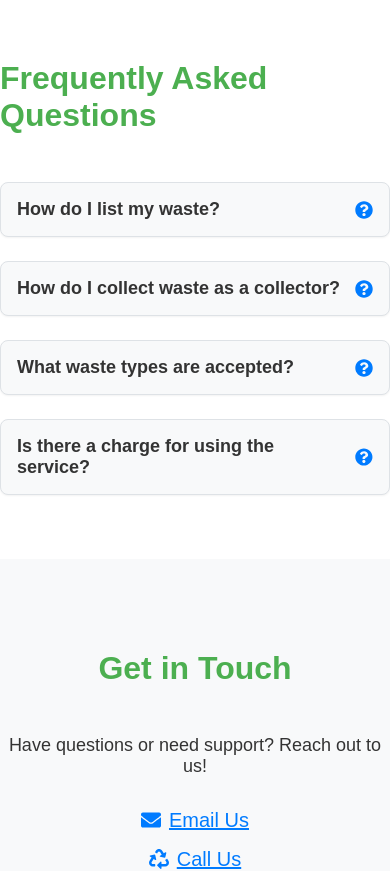
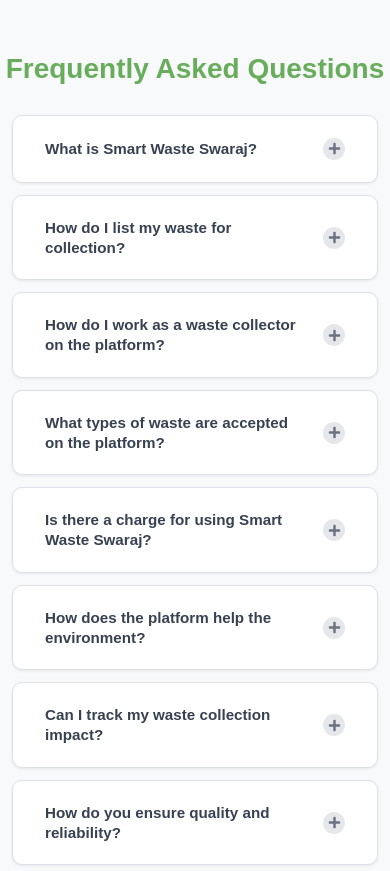
Before and after one commit to rishita2305/smart-waste-swaraj, a Next.js app: page / in a window 390 px wide. Shown: the part 2740-3611 px from the top of the page. Built offline with nearby package versions, Linux system fonts and the light colour scheme.

Commit message:
Update FAQ styles and layout for slimmer design

```diff
--- a/src/app/landing-page.module.css
+++ b/src/app/landing-page.module.css
@@ -322,3 +322,141 @@
     font-size: 1.25rem;
   }
 }
+.faqSection {
+  padding: 60px 0;
+  background-color: #f8f9fa;
+}
+
+.faqSectionTitle {
+  font-size: 2rem;
+  font-weight: 700;
+  text-align: center;
+  margin-bottom: 30px;
+  color: rgb(103, 173, 91);
+}
+
+.faqContainer {
+  max-width: 700px;
+  margin: 0 auto;
+  display: flex;
+  flex-direction: column;
+  gap: 12px; /* reduced gap */
+}
+
+.faqItem {
+  background: white;
+  border-radius: 10px;
+  box-shadow: 0 1px 3px rgba(0, 0, 0, 0.08);
+  overflow: hidden;
+  transition: all 0.3s ease;
+}
+
+.faqItem.faqItemActive {
+  background-color: rgba(103, 173, 91, 0.08);
+}
+
+.faqQuestion {
+  width: 100%;
+  padding: 10px 24px;
+  background: none;
+  border: none;
+  text-align: left;
+  cursor: pointer;
+  display: flex;
+  justify-content: space-between;
+  align-items: center;
+  font-size: 1rem;
+  font-weight: 600;
+  color: #374151;
+  transition: background 0.3s ease;
+}
+
+.faqQuestion:hover {
+  background-color: #f1f3f5;
+}
+
+.faqQuestionActive {
+  color: rgb(103, 173, 91);
+}
+
+.faqQuestionText {
+  flex-grow: 1;
+  margin-right: 12px;
+  line-height: 1.3;
+}
+
+.faqIcon {
+  flex-shrink: 0;
+  width: 22px;
+  height: 22px;
+  border-radius: 50%;
+  background-color: #e5e7eb;
+  display: flex;
+  align-items: center;
+  justify-content: center;
+  color: #6b7280;
+  font-size: 13px;
+}
+
+.faqQuestionActive .faqIcon {
+  background-color: rgb(103, 173, 91);
+  color: white;
+}
+
+.faqAnswer {
+  padding: 0 24px 10px 24px;
+  color: #6b7280;
+  line-height: 1.5;
+  font-size: 0.95rem;
+  animation: fadeIn 0.25s ease-in-out;
+}
+
+.faqAnswer p {
+  margin: 0;
+}
+
+@keyframes fadeIn {
+  from {
+    opacity: 0;
+    transform: translateY(-6px);
+  }
+  to {
+    opacity: 1;
+    transform: translateY(0);
+  }
+}
+
+/* Responsive Tweaks */
+@media (max-width: 768px) {
+  .faqSectionTitle {
+    font-size: 1.75rem;
+  }
+
+  .faqQuestion {
+    padding: 8px 20px;
+    font-size: 0.95rem;
+  }
+
+  .faqAnswer {
+    padding: 0 20px 8px 20px;
+    font-size: 0.9rem;
+  }
+
+  .faqContainer {
+    margin: 0 12px;
+  }
+}
+
+@media (max-width: 480px) {
+  .faqQuestion {
+    padding: 6px 16px;
+  }
+
+  .faqAnswer {
+    padding: 0 16px 6px 16px;
+  }
+
+  .faqQuestionText {
+    margin-right: 10px;
+  }
+}
--- a/src/app/page.tsx
+++ b/src/app/page.tsx
@@ -1,16 +1,29 @@
 // src/app/page.tsx
-'use client';
+"use client";
 
-import Link from 'next/link';
-import { FaRecycle, FaMapMarkedAlt, FaLeaf, FaQuestionCircle, FaEnvelope, FaBolt } from 'react-icons/fa';
-import styles from './landing-page.module.css'; // Import module CSS
+import Link from "next/link";
+import { useState } from "react";
+import {
+  FaRecycle,
+  FaMapMarkedAlt,
+  FaLeaf,
+  FaQuestionCircle,
+  FaEnvelope,
+  FaBolt,
+  FaPlus,
+  FaMinus,
+} from "react-icons/fa";
+import styles from "./landing-page.module.css"; // Import module CSS
 
 export default function LandingPage() {
+  const [openFAQ, setOpenFAQ] = useState<number | null>(null);
+
+  const toggleFAQ = (index: number) => {
+    setOpenFAQ(openFAQ === index ? null : index);
+  };
+
   return (
-
-
     <div className={styles.landingPageContainer}>
-
       {/* Hero Section */}
       <section
         className={styles.heroSection}
@@ -22,7 +35,8 @@
             Revolutionizing Waste Management for a Cleaner India
           </h1>
           <p className={styles.heroSubtitle}>
-            Connect waste generators with collectors for efficient, sustainable waste disposal.
+            Connect waste generators with collectors for efficient, sustainable
+            waste disposal.
           </p>
           <Link href="/auth/signup" className={styles.getStartedButton}>
             <FaBolt className={styles.buttonIcon} /> Get Started Today
@@ -33,9 +47,7 @@
       {/* About Us Section */}
       <section className={styles.aboutUsSection}>
         <div className={styles.container}>
-          <h2 className={styles.sectionTitle}>
-            What is Smart Waste Swaraj?
-          </h2>
+          <h2 className={styles.sectionTitle}>What is Smart Waste Swaraj?</h2>
           <div className={styles.aboutContent}>
             <div className={styles.aboutImageWrapper}>
               <img
@@ -46,13 +58,21 @@
             </div>
             <div className={styles.aboutText}>
               <p className={styles.aboutParagraph}>
-                Smart Waste Swaraj is an innovative platform designed to bridge the gap between households/businesses generating waste and dedicated waste collectors. We empower users to easily list their recyclable and non-recyclable waste, making it visible to local collectors who can efficiently pick it up.
+                Smart Waste Swaraj is an innovative platform designed to bridge
+                the gap between households/businesses generating waste and
+                dedicated waste collectors. We empower users to easily list
+                their recyclable and non-recyclable waste, making it visible to
+                local collectors who can efficiently pick it up.
               </p>
               <p className={styles.aboutParagraph}>
-                Our mission is to foster a cleaner environment, reduce landfill burden, and support a circular economy by streamlining the waste collection process and promoting responsible disposal practices across India.
+                Our mission is to foster a cleaner environment, reduce landfill
+                burden, and support a circular economy by streamlining the waste
+                collection process and promoting responsible disposal practices
+                across India.
               </p>
               <Link href="/map" className={styles.exploreMapButton}>
-                <FaMapMarkedAlt className={styles.buttonIcon} /> Explore Waste Map
+                <FaMapMarkedAlt className={styles.buttonIcon} /> Explore Waste
+                Map
               </Link>
             </div>
           </div>
@@ -62,24 +82,40 @@
       {/* Features/Benefits Section */}
       <section className={styles.benefitsSection}>
         <div className={styles.container}>
-          <h2 className={styles.sectionTitle}>
-            Key Benefits
-          </h2>
+          <h2 className={styles.sectionTitle}>Key Benefits</h2>
           <div className={styles.benefitsGrid}>
             <div className={styles.benefitCard}>
-              <FaLeaf className={styles.benefitIcon} style={{ color: 'var(--status-completed)' }} />
+              <FaLeaf
+                className={styles.benefitIcon}
+                style={{ color: "var(--status-completed)" }}
+              />
               <h3 className={styles.benefitTitle}>Eco-Friendly</h3>
-              <p className={styles.benefitDescription}>Reduce your carbon footprint and contribute to a healthier planet by recycling efficiently.</p>
+              <p className={styles.benefitDescription}>
+                Reduce your carbon footprint and contribute to a healthier
+                planet by recycling efficiently.
+              </p>
             </div>
             <div className={styles.benefitCard}>
-              <FaMapMarkedAlt className={styles.benefitIcon} style={{ color: 'var(--color-primary)' }} />
+              <FaMapMarkedAlt
+                className={styles.benefitIcon}
+                style={{ color: "var(--color-primary)" }}
+              />
               <h3 className={styles.benefitTitle}>Efficient Collection</h3>
-              <p className={styles.benefitDescription}>Connect directly with collectors, ensuring timely and convenient waste pickup.</p>
+              <p className={styles.benefitDescription}>
+                Connect directly with collectors, ensuring timely and convenient
+                waste pickup.
+              </p>
             </div>
             <div className={styles.benefitCard}>
-              <FaRecycle className={styles.benefitIcon} style={{ color: '#8a2be2' /* Custom purple */ }} />
+              <FaRecycle
+                className={styles.benefitIcon}
+                style={{ color: "#8a2be2" /* Custom purple */ }}
+              />
               <h3 className={styles.benefitTitle}>Sustainable Future</h3>
-              <p className={styles.benefitDescription}>Support a circular economy and promote responsible waste management practices.</p>
+              <p className={styles.benefitDescription}>
+                Support a circular economy and promote responsible waste
+                management practices.
+              </p>
             </div>
           </div>
         </div>
@@ -88,18 +124,34 @@
       {/* FAQ Section */}
       <section className={styles.faqSection}>
         <div className={styles.container}>
-          <h2 className={styles.sectionTitle}>
-            Frequently Asked Questions
-          </h2>
-          <div className={styles.faqList}>
+          <h2 className={styles.faqSectionTitle}>Frequently Asked Questions</h2>
+          <div className={styles.faqContainer}>
             {faqData.map((item, index) => (
-              <details key={index} className={styles.faqItem}>
-                <summary className={styles.faqSummary}>
-                  {item.question}
-                  <FaQuestionCircle className={styles.faqIcon} style={{ color: 'var(--color-secondary)' }} />
-                </summary>
-                <p className={styles.faqAnswer}>{item.answer}</p>
-              </details>
+              <div
+                key={index}
+                className={`${styles.faqItem} ${
+                  openFAQ === index ? styles.faqItemActive : ""
+                }`}
+              >
+                <button
+                  className={`${styles.faqQuestion} ${
+                    openFAQ === index ? styles.faqQuestionActive : ""
+                  }`}
+                  onClick={() => toggleFAQ(index)}
+                >
+                  <span className={styles.faqQuestionText}>
+                    {item.question}
+                  </span>
+                  <div className={styles.faqIcon}>
+                    {openFAQ === index ? <FaMinus /> : <FaPlus />}
+                  </div>
+                </button>
+                {openFAQ === index && (
+                  <div className={styles.faqAnswer}>
+                    <p>{item.answer}</p>
+                  </div>
+                )}
+              </div>
             ))}
           </div>
         </div>
@@ -108,14 +160,15 @@
       {/* Contact Us Section */}
       <section className={styles.contactSection}>
         <div className={styles.container}>
-          <h2 className={styles.sectionTitle}>
-            Get in Touch
-          </h2>
+          <h2 className={styles.sectionTitle}>Get in Touch</h2>
           <p className={styles.contactSubtitle}>
             Have questions or need support? Reach out to us!
           </p>
           <div className={styles.contactLinks}>
-            <a href="mailto:info@wastewiseswaraj.com" className={styles.contactLink}>
+            <a
+              href="mailto:info@smartwasteswaraj.com"
+              className={styles.contactLink}
+            >
               <FaEnvelope /> Email Us
             </a>
             <a href="tel:+919876543210" className={styles.contactLink}>
@@ -128,10 +181,17 @@
       {/* Footer */}
       <footer className={styles.footer}>
         <div className={styles.container}>
-          <p>&copy; {new Date().getFullYear()} Smart Waste Swaraj. All rights reserved.</p>
+          <p>
+            &copy; {new Date().getFullYear()} Smart Waste Swaraj. All rights
+            reserved.
+          </p>
           <div className={styles.footerLinks}>
-            <Link href="/privacy" className={styles.footerLink}>Privacy Policy</Link>
-            <Link href="/terms" className={styles.footerLink}>Terms of Service</Link>
+            <Link href="/privacy" className={styles.footerLink}>
+              Privacy Policy
+            </Link>
+            <Link href="/terms" className={styles.footerLink}>
+              Terms of Service
+            </Link>
           </div>
         </div>
       </footer>
@@ -141,19 +201,43 @@
 
 const faqData = [
   {
-    question: "How do I list my waste?",
-    answer: "As a 'generator', simply log in, navigate to the 'List Waste' section, fill in the details about your waste type, quantity, and location, and submit. Collectors in your area will be notified.",
+    question: "What is Smart Waste Swaraj?",
+    answer:
+      "Smart Waste Swaraj is a nationwide digital platform that connects households and small businesses to local informal waste collectors (kabadiwalas/rag pickers) and upcycling/recycling businesses. We facilitate efficient segregation, pickup, and valorization of dry waste to create a circular economy network.",
   },
   {
-    question: "How do I collect waste as a collector?",
-    answer: "As a 'collector', log in and view the 'Map' or 'Dashboard'. Pending listings will be visible. You can 'Assign' yourself to a listing and then 'Complete' it once collected.",
+    question: "How do I list my waste for collection?",
+    answer:
+      "Simply create an account, take photos of your segregated dry waste (paper, plastic, metal, glass, e-waste, textiles), add details about quantity and type, select your preferred pickup time, and post the listing. Local collectors will be notified and can accept your pickup request.",
   },
   {
-    question: "What waste types are accepted?",
-    answer: "We categorize waste into common types like paper & cardboard, plastics, glass, metals, e-waste, and organic waste (compostable). Please categorize your waste appropriately.",
+    question: "How do I work as a waste collector on the platform?",
+    answer:
+      "Register as a collector (kabadiwala/recycler), browse nearby waste listings in your area, accept pickup requests that match your preferences, manage your collection routes efficiently, and rate transactions. The platform helps you discover new customers and optimize your collection routes.",
   },
   {
-    question: "Is there a charge for using the service?",
-    answer: "Our platform aims to facilitate connections. Specific charges or remuneration for waste collection are agreed upon between the generator and collector directly, outside the platform.",
+    question: "What types of waste are accepted on the platform?",
+    answer:
+      "We focus on dry waste including paper and cardboard, various types of plastics, metal items, glass, electronic waste (e-waste), and textiles. All waste must be properly segregated at source before listing. We currently don't handle wet/organic waste.",
+  },
+  {
+    question: "Is there a charge for using Smart Waste Swaraj?",
+    answer:
+      "The platform is free to use for both waste generators and collectors. Our goal is to facilitate connections and formalize the existing informal waste collection network. Any payment arrangements for waste collection are made directly between generators and collectors.",
+  },
+  {
+    question: "How does the platform help the environment?",
+    answer:
+      "By connecting waste generators with collectors, we divert dry waste from landfills, support the circular economy, empower informal sector workers, and promote proper waste segregation at source. This creates a visible loop where waste becomes a resource for recycling and upcycling businesses.",
+  },
+  {
+    question: "Can I track my waste collection impact?",
+    answer:
+      "Yes! Our public dashboard shows anonymized data on total waste diverted from landfills, popular material types, and active 'Green Zones' (neighborhoods with high engagement). You can see the collective impact of your community's waste segregation efforts.",
+  },
+  {
+    question: "How do you ensure quality and reliability?",
+    answer:
+      "We use a rating system for both generators and collectors, encourage proper waste segregation through quality scoring, and provide geolocation-based matching to connect nearby users. The platform also includes pickup confirmations and transaction history tracking.",
   },
 ];
```
